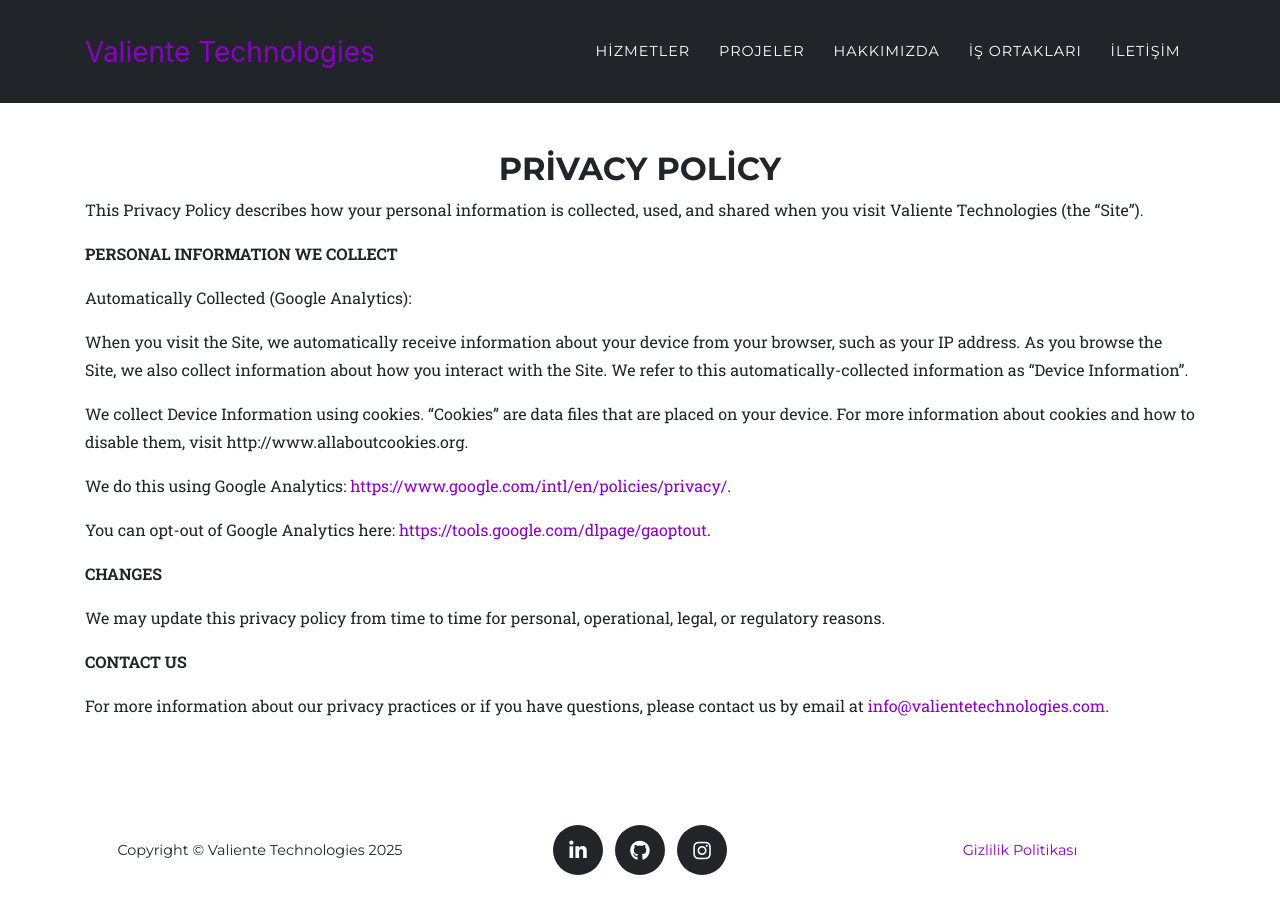
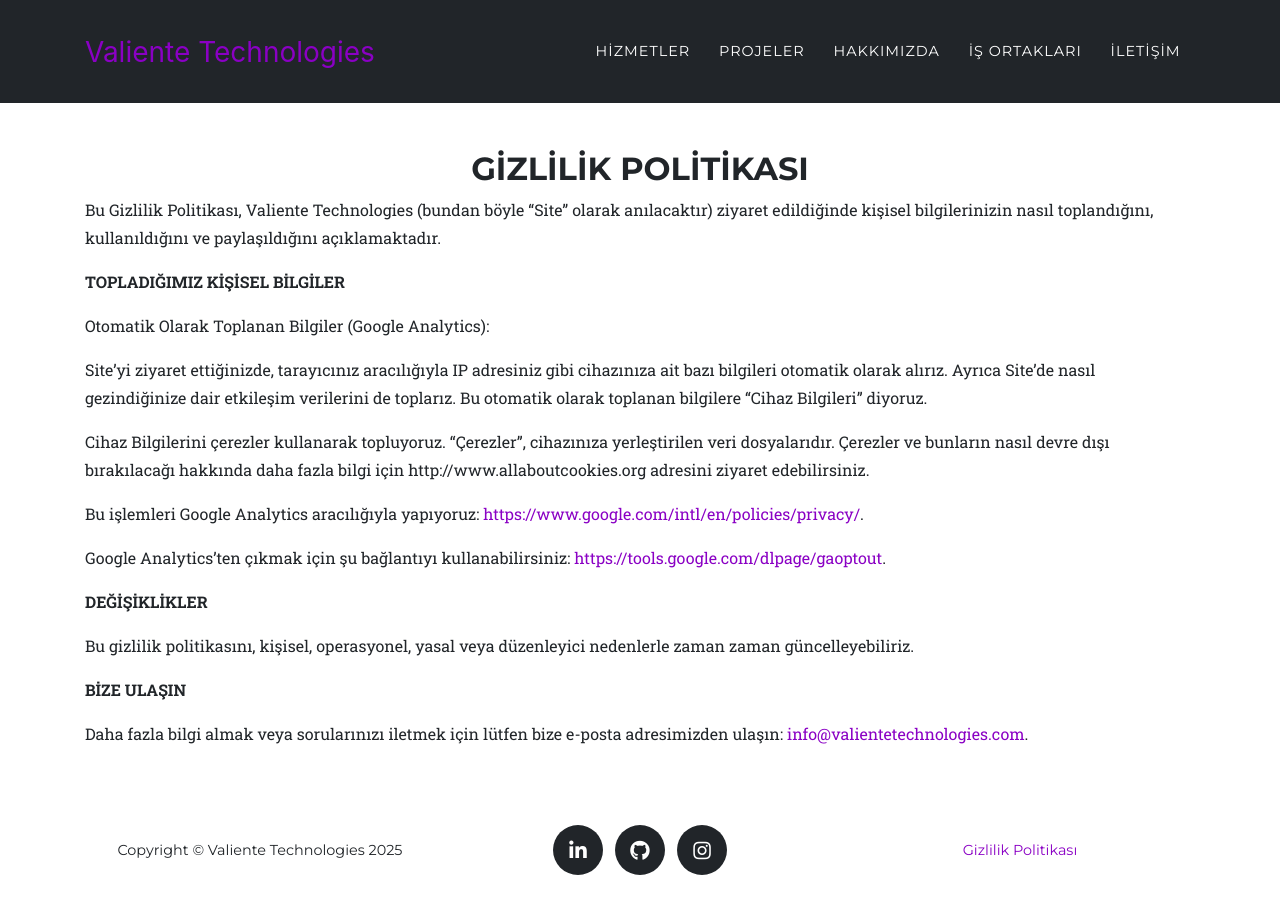
Before and after one commit to ValienteTechnologies/ValienteTechnologies.github.io, a Jekyll site: the page built from legal.md, in a window 1280 px wide. Built offline with Jekyll 4.4.1, drawn with Linux system fonts in a browser that asks for light colours; some web fonts are replaced.

Commit message:
update legal

```diff
--- a/legal.md
+++ b/legal.md
@@ -1,37 +1,37 @@
 ---
 layout: page
-title: Privacy Policy
+title: Gizlilik Politikası
 ---
 <div class="col-lg-12 text-center">
-	<h2 class="section-heading text-uppercase">Privacy Policy</h2>
+	<h2 class="section-heading text-uppercase">Gizlilik Politikası</h2>
 </div>
 
-This Privacy Policy describes how your personal information is collected, used, and shared when you visit {{ site.title }} (the “Site”).
+Bu Gizlilik Politikası, {{ site.title }} (bundan böyle “Site” olarak anılacaktır) ziyaret edildiğinde kişisel bilgilerinizin nasıl toplandığını, kullanıldığını ve paylaşıldığını açıklamaktadır.
 
-**PERSONAL INFORMATION WE COLLECT**
+**TOPLADIĞIMIZ KİŞİSEL BİLGİLER**
 
 {% if site.analytics.google %}
 
-Automatically Collected (Google Analytics):
+Otomatik Olarak Toplanan Bilgiler (Google Analytics):
 
-When you visit the Site, we automatically receive information about your device from your browser, such as your IP address. As you browse the Site, we also collect information about how you interact with the Site. We refer to this automatically-collected information as “Device Information”.
+Site’yi ziyaret ettiğinizde, tarayıcınız aracılığıyla IP adresiniz gibi cihazınıza ait bazı bilgileri otomatik olarak alırız. Ayrıca Site’de nasıl gezindiğinize dair etkileşim verilerini de toplarız. Bu otomatik olarak toplanan bilgilere “Cihaz Bilgileri” diyoruz.
 
-We collect Device Information using cookies. “Cookies” are data files that are placed on your device. For more information about cookies and how to disable them, visit http://www.allaboutcookies.org.
+Cihaz Bilgilerini çerezler kullanarak topluyoruz. “Çerezler”, cihazınıza yerleştirilen veri dosyalarıdır. Çerezler ve bunların nasıl devre dışı bırakılacağı hakkında daha fazla bilgi için http://www.allaboutcookies.org adresini ziyaret edebilirsiniz.
 
-We do this using Google Analytics: <https://www.google.com/intl/en/policies/privacy/>.
+Bu işlemleri Google Analytics aracılığıyla yapıyoruz: <https://www.google.com/intl/en/policies/privacy/>.
 
-You can opt-out of Google Analytics here: <https://tools.google.com/dlpage/gaoptout>.
+Google Analytics’ten çıkmak için şu bağlantıyı kullanabilirsiniz: <https://tools.google.com/dlpage/gaoptout>.
 
 {% else %}
 
-We do not collect any data about you or use any cookies.
+Hakkınızda herhangi bir veri toplamıyor ve çerez kullanmıyoruz.
 
 {% endif %}
 
-**CHANGES**
+**DEĞİŞİKLİKLER**
 
-We may update this privacy policy from time to time for personal, operational, legal, or regulatory reasons.
+Bu gizlilik politikasını, kişisel, operasyonel, yasal veya düzenleyici nedenlerle zaman zaman güncelleyebiliriz.
 
-**CONTACT US**
+**BİZE ULAŞIN**
 
-For more information about our privacy practices or if you have questions, please contact us by email at <a href="mailto:{{ site.email }}">{{ site.email }}</a>.
+Daha fazla bilgi almak veya sorularınızı iletmek için lütfen bize e-posta adresimizden ulaşın: <a href="mailto:{{ site.email }}">{{ site.email }}</a>.
```
